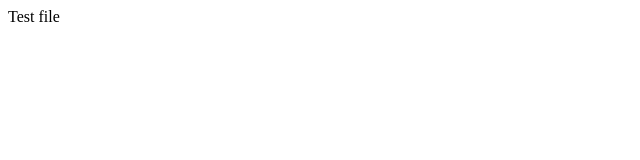
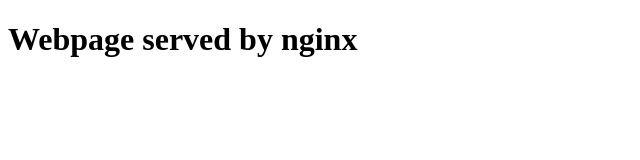
Before and after one commit to rexagod/base-ubi-nginx, a plain HTML site: page index.html in a window 1280 px wide. Shown: the whole page, without its empty margins (0-640 px from the left). Drawn offline with Linux system fonts and the light colour scheme.

```diff
--- a/index.html
+++ b/index.html
@@ -20,6 +20,6 @@
             </p>
         <![endif]-->
 
-       Test file
+        <h1> Webpage served by nginx </h1>
     </body>
 </html>
```
Also changed, not shown: 1 other file.
